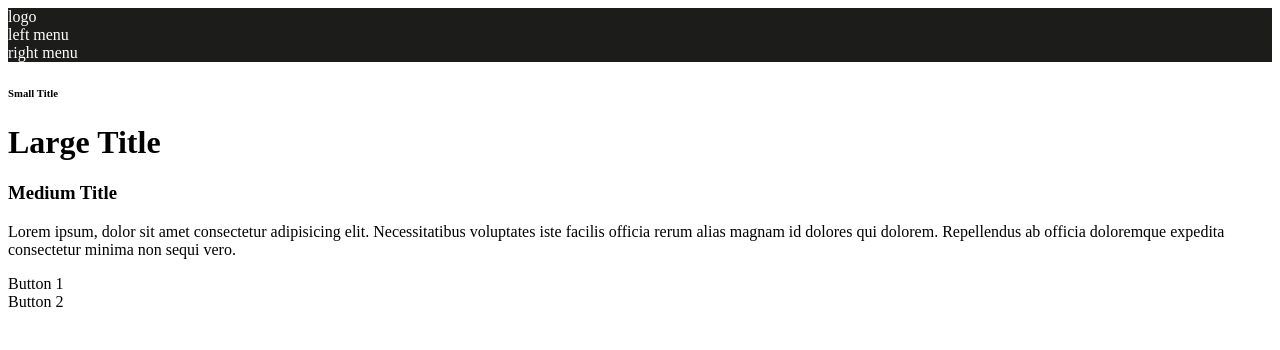
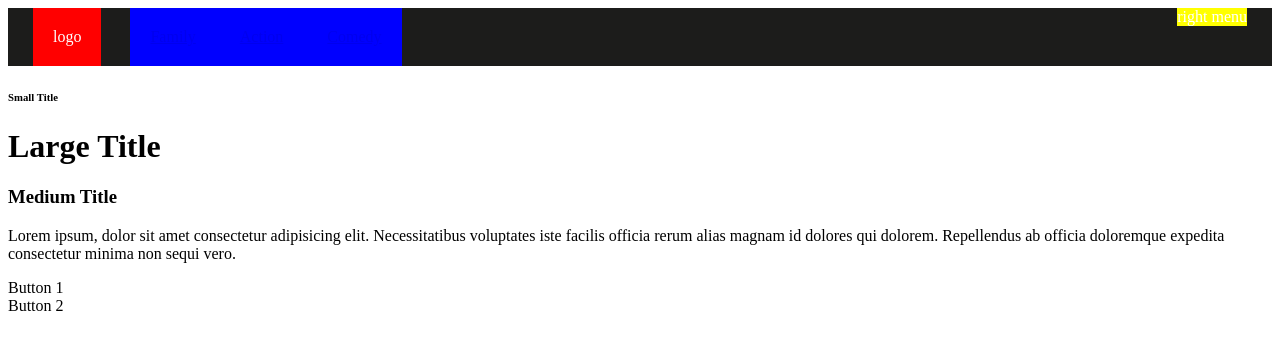
Before and after one commit to lawrencedcodes/html-me-something, a plain HTML site: page index.html in a window 1280 px wide. Drawn offline with Linux system fonts and the light colour scheme.

Commit message:
Add base structure

```diff
--- a/index.html
+++ b/index.html
@@ -9,9 +9,21 @@
 </head>
 <body>
     <header id="header">
-        <div>logo</div>
-        <div>left menu</div>
-        <div>right menu</div>
+        <div class="hitem" id="logo">logo</div>
+        <div class="hitem" id="lmenu">
+            <ul>
+                <li>
+                    <a href="family.html">Family</a>
+                </li>
+                <li>
+                        <a href="action.html">Action</a>
+                </li>
+                <li>
+                        <a href="comedy.html">Comedy</a>
+                </li>
+            </ul>
+        </div>
+        <div class="hitem" id="rmenu">right menu</div>
     </header>
     <main id="hero">
         <h6>Small Title</h6>
--- a/styles.css
+++ b/styles.css
@@ -1,4 +1,30 @@
+
 #header {
     background: #1C1C1B;
     color: white;
+    padding: 0 25px;
 }
+#logo {
+    background: red;
+    margin-right: 25px;
+    padding: 20px;
+}
+#lmenu {
+    background: blue;
+}
+#lmenu ul {
+    list-style-type: none;
+    padding: 0;
+    margin: 0;
+}
+#lmenu ul li {
+    display: inline-block;
+    padding: 20px;
+}
+#rmenu {
+    background: yellow;
+    float: right;
+}
+.hitem {
+    display: inline-block;
+}
```
